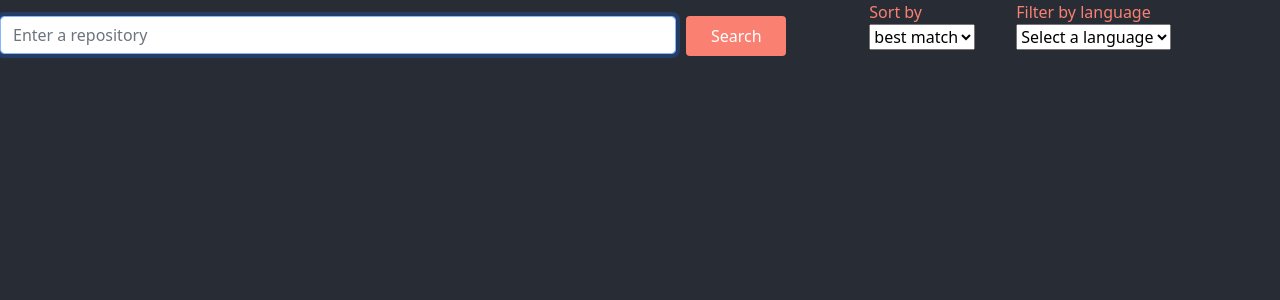
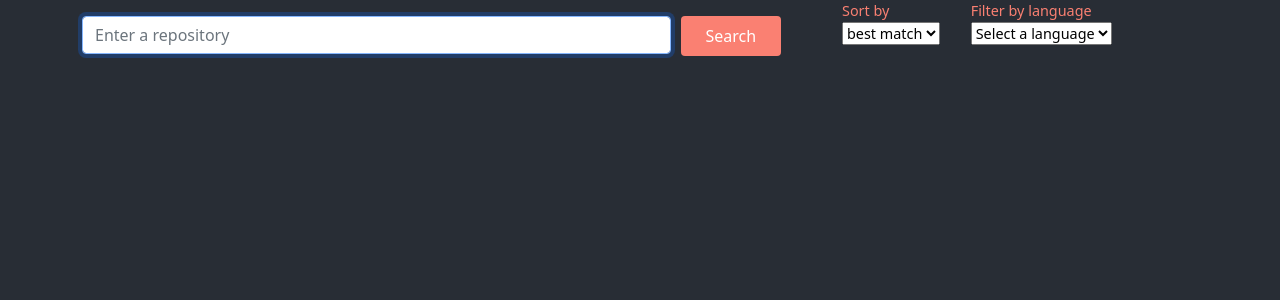
Before and after one commit to tttkhai/repo-search, a React (Create React App) app: page / in a window 1280 px wide. Shown: the top 300 px of the page. Built offline with nearby package versions, Linux system fonts and the light colour scheme; the HTML template or start-up script is replaced by a standard one.

Commit message:
created Modals for repo details and added more stylings

```diff
--- a/package.json
+++ b/package.json
@@ -11,7 +11,6 @@
     "react": "^17.0.2",
     "react-bootstrap": "^1.6.0",
     "react-dom": "^17.0.2",
-    "react-router-dom": "^5.2.0",
     "react-scripts": "4.0.3",
     "web-vitals": "^1.1.2"
   },
--- /dev/null
+++ b/public/index.html
@@ -0,0 +1,43 @@
+<!DOCTYPE html>
+<html lang="en">
+  <head>
+    <meta charset="utf-8" />
+    <link rel="icon" href="%PUBLIC_URL%/favicon.ico" />
+    <meta name="viewport" content="width=device-width, initial-scale=1" />
+    <meta name="theme-color" content="#000000" />
+    <meta
+      name="description"
+      content="Web site created using create-react-app"
+    />
+    <link rel="apple-touch-icon" href="%PUBLIC_URL%/logo192.png" />
+    <!--
+      manifest.json provides metadata used when your web app is installed on a
+      user's mobile device or desktop. See https://developers.google.com/web/fundamentals/web-app-manifest/
+    -->
+    <link rel="manifest" href="%PUBLIC_URL%/manifest.json" />
+    <!--
+      Notice the use of %PUBLIC_URL% in the tags above.
+      It will be replaced with the URL of the `public` folder during the build.
+      Only files inside the `public` folder can be referenced from the HTML.
+
+      Unlike "/favicon.ico" or "favicon.ico", "%PUBLIC_URL%/favicon.ico" will
+      work correctly both with client-side routing and a non-root public URL.
+      Learn how to configure a non-root public URL by running `npm run build`.
+    -->
+    <title>React App</title>
+  </head>
+  <body>
+    <noscript>You need to enable JavaScript to run this app.</noscript>
+    <div id="root"></div>
+    <!--
+      This HTML file is a template.
+      If you open it directly in the browser, you will see an empty page.
+
+      You can add webfonts, meta tags, or analytics to this file.
+      The build step will place the bundled scripts into the <body> tag.
+
+      To begin the development, run `npm start` or `yarn start`.
+      To create a production bundle, use `npm run build` or `yarn build`.
+    -->
+  </body>
+</html>
--- a/src/App.js
+++ b/src/App.js
@@ -1,4 +1,3 @@
-// import { BrowserRouter as Router, Route, Link } from "react-router-dom";
 import SearchPage from "./components/SearchPage";
 import "./index.css";
 import "bootstrap/dist/css/bootstrap.css";
@@ -7,7 +6,6 @@
   return (
     <div className="page">
       <SearchPage />
-
     </div>
   );
 }
--- a/src/components/DetailsPage.js
+++ b/src/components/DetailsPage.js
@@ -1,13 +1,22 @@
 import React from "react";
+import { Button, Modal } from "react-bootstrap";
 
-function DetailsPage({ repoDetail }) {
+function DetailsPage({ repoDetail, isDetailClick, toggleModal }) {
   return (
     <>
-      <div>Repo: {repoDetail.name} </div>
-      <div>Description: {repoDetail.description} </div>
-      <div>Number of stars: {repoDetail.stargazers_count} </div>
-      <div>Language: {repoDetail.language} </div>
-      <div>Owner: {repoDetail.owner.login} </div>
+      {/* Modal -- a modal will popup with details */}
+      <Modal show={isDetailClick} animation={false}>
+        <Modal.Header>Repo: {repoDetail.name} </Modal.Header>
+        <Modal.Body>
+          <div>Description: {repoDetail.description} </div>
+          <div>Number of stars: {repoDetail.stargazers_count} </div>
+          <div>Language: {repoDetail.language} </div>
+          <div>Owner: {repoDetail.owner ? repoDetail.owner.login : ""} </div>
+        </Modal.Body>
+        <Modal.Footer>
+          <Button onClick={() => toggleModal()}>Close</Button>
+        </Modal.Footer>
+      </Modal>
     </>
   );
 }
--- a/src/components/Results.js
+++ b/src/components/Results.js
@@ -1,5 +1,4 @@
 import React, { useState, useEffect } from "react";
-// import { Link } from "react-router-dom";
 import DetailsPage from "./DetailsPage";
 
 function Results({ repos, selectedLanguage, isSubmitted, error }) {
@@ -10,12 +9,15 @@
   const detailRepo = (value) => {
     setRepoDetail(value);
     setIsDetailClick(true);
-    console.log(repoDetail);
   };
 
+  const toggleModal = () => {
+    setIsDetailClick(false);
+  };
+
+  // results are changed if repos and selectedLanguage
   /* eslint-disable react-hooks/exhaustive-deps */
   useEffect(() => {
-    console.log("filter function being invoked");
     if (selectedLanguage && selectedLanguage !== "default") {
       selectedLanguage = selectedLanguage === "null" ? null : selectedLanguage;
       const resultByLanguage = repos.filter(
@@ -25,17 +27,17 @@
     } else {
       setResults(repos);
     }
-    setIsDetailClick(false);
   }, [repos, selectedLanguage]);
 
   if (repos.length === 0 && isSubmitted && !error) {
     return <div>No repo found</div>;
   } else {
     return (
-      <div style={{marginTop: '10px'}}>
+      <div style={{ marginTop: "10px" }}>
         {results.map((repo) => {
           return (
             <div
+              className="input-form"
               onClick={() => {
                 detailRepo(repo);
               }}
@@ -45,7 +47,12 @@
             </div>
           );
         })}
-        {isDetailClick && <DetailsPage repoDetail={repoDetail} />}
+
+        <DetailsPage
+          isDetailClick={isDetailClick}
+          toggleModal={toggleModal}
+          repoDetail={repoDetail}
+        />
       </div>
     );
   }
--- a/src/components/SearchPage.js
+++ b/src/components/SearchPage.js
@@ -30,7 +30,7 @@
 
     const input = userInput.trim();
 
-    // require user input after trim it
+    // user inputs are required
     if (!input || /^\s*$/.test(input)) {
       setIsSubmitted(true);
       setError("Please enter at least something");
@@ -47,8 +47,8 @@
     }
   };
 
+  // return results from the searched text
   const fetchRepos = async (input, sortValue) => {
-    console.log("fetchRepos being called");
     const result = await getRepos(input, sortValue);
     setIsSubmitted(true);
     setIsLoading(false);
@@ -67,7 +67,6 @@
   };
 
   const reset = () => {
-    console.log("reset being invoked");
     setIsLoading(false);
     setRepos([]);
     setLanguages([]);
@@ -76,7 +75,7 @@
     setError("");
   };
 
-  // After submission, the previous results will be wiped out if the users add/remove the form texts
+  // After submission, if the users add/remove more texts then the previous results will be wiped out
   useEffect(() => {
     if (isSubmitted) {
       reset();
@@ -85,7 +84,10 @@
   }, [userInput]);
 
   return (
-    <div className="aa" style={{ marginRight: "auto", marginLeft: "auto" }}>
+    <div
+      className="container"
+      style={{ marginRight: "auto", marginLeft: "auto" }}
+    >
       <div className="row">
         <div className="col-md-8 mt-3">
           <form onSubmit={(e) => handleSubmit(e)}>
@@ -100,20 +102,23 @@
             <button className="btn" style={{ width: "100px" }} type="submit">
               {isLoading ? "Searching" : "Search"}
             </button>
+            {/* validation - it will pop up an error if users enter empty text (after trim) */}
             {error && <p className="error">{error}</p>}
           </form>
         </div>
 
-        <div className="col-md-4" style={{ display: "flex" }}>
+        {/* Dropdown Selection to sort the results/filter by language */}
+        <div className="col-md-4 dropdown-selection">
           <div className="col-lg-4" style={{ marginRight: "10px" }}>
             <SortRepo sortedRepo={sortedRepo} />
           </div>
-
           <div className="col-lg-6">
             <FilterLanguage filterInput={filterInput} languages={languages} />
           </div>
         </div>
-        <div style={{fontWeight: '700'}}>
+
+        {/* Results from the query will be displayed here */}
+        <div div className="col-md-8" style={{ fontWeight: "700" }}>
           <Results
             isSubmitted={isSubmitted}
             repos={repos}
--- a/src/components/SortRepo.js
+++ b/src/components/SortRepo.js
@@ -1,6 +1,7 @@
 export default function SortRepo({ sortedRepo }) {
   return (
     <>
+      {/* By default, results are sorted by best match, but users also have options to sort them by number of stars and forks */}
       <label>Sort by</label>
       <select
         defaultValue={"keys"}
--- a/src/index.css
+++ b/src/index.css
@@ -1,5 +1,5 @@
 body {
-  margin: auto;
+  /* margin: auto; */
   font-family: -apple-system, BlinkMacSystemFont, "Segoe UI", "Roboto", "Oxygen",
     "Ubuntu", "Cantarell", "Fira Sans", "Droid Sans", "Helvetica Neue",
     sans-serif;
@@ -12,15 +12,10 @@
     monospace;
 }
 
-.input {
-  width: 30%;
-  height: 40px;
-  border: none;
-  border-radius: 6px;
-  font-size: 18px;
-  padding-left: 10px;
-  background-color: rgba(255, 255, 255, 0.3);
-  color: salmon;
+.dropdown-selection {
+  display: flex;
+  font-weight: 500;
+  font-size: 0.9em;
 }
 
 .btn {
@@ -29,41 +24,20 @@
   min-width: 40px;
   height: 40px;
   color: white !important;
+  cursor: pointer;
 }
-
-.input::placeholder {
-  color: #282d35;
-}
-
-/* .button {
-  height: 100%;
-  width: 10%;
-  background-color: salmon;
-  border-radius: 5px;
-  border: none;
-  font-size: 18px;
-  color: #282d35;
-  box-sizing: content-box;
-  margin-left: 10px;
-  cursor: pointer;
-} */
 
 form {
   display: flex;
-  /* justify-content: space-between; */
 }
 
-.button:focus {
+.btn:focus {
   outline: none;
 }
 
-.row > h2 {
-  /* color: salmon; */
-  pointer-events: auto;
-}
-
-.row:hover {
-  /* background-color: salmon; */
+.input-form:hover {
+  background-color: salmon;
+  color: white
 }
 
 .page {
@@ -71,9 +45,5 @@
   width: 100%;
   color: salmon;
   background: #282D35;
+  overflow-y: scroll;
 }
-
-.aa {
-  background: #282D35;
-  width: 100%;
-}
```
Also changed, not shown: 1 other file (tests, documents, lock files or other folders). Lines whose indentation alone changed are shown as unchanged.
